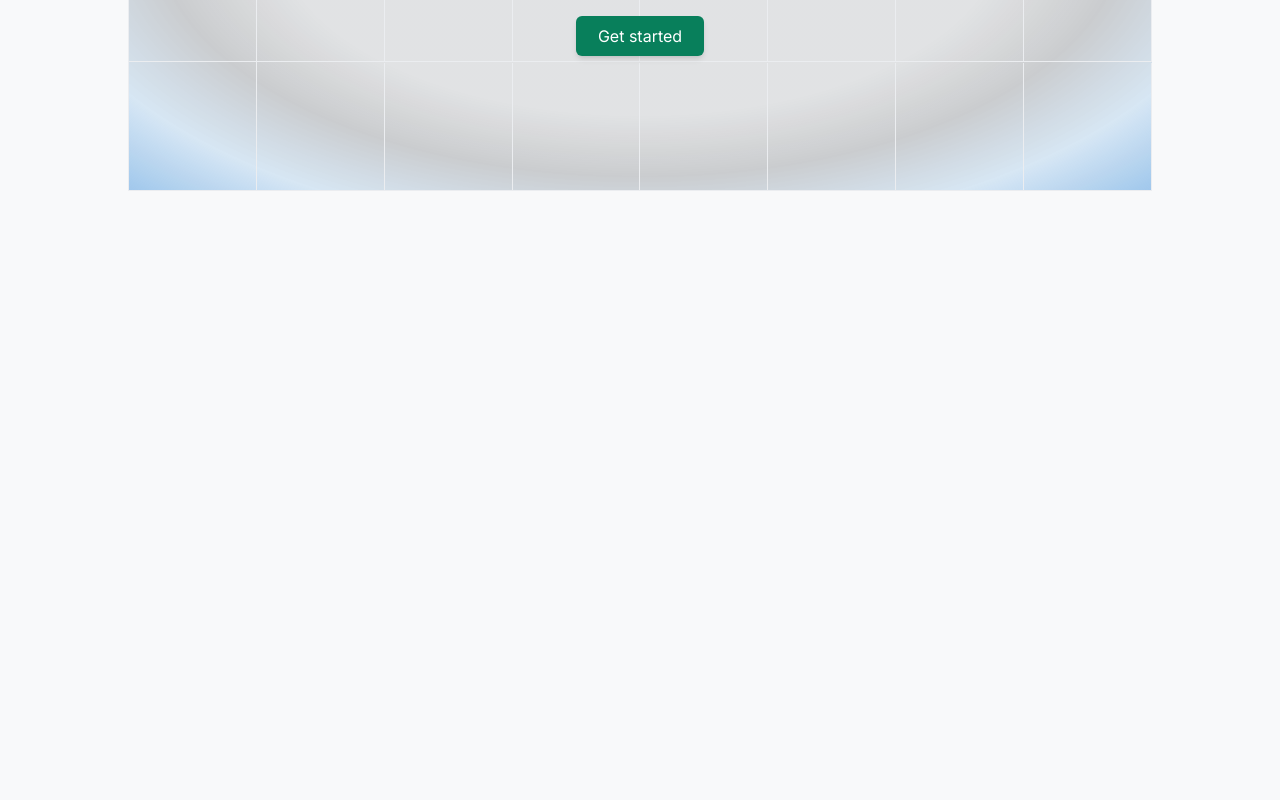
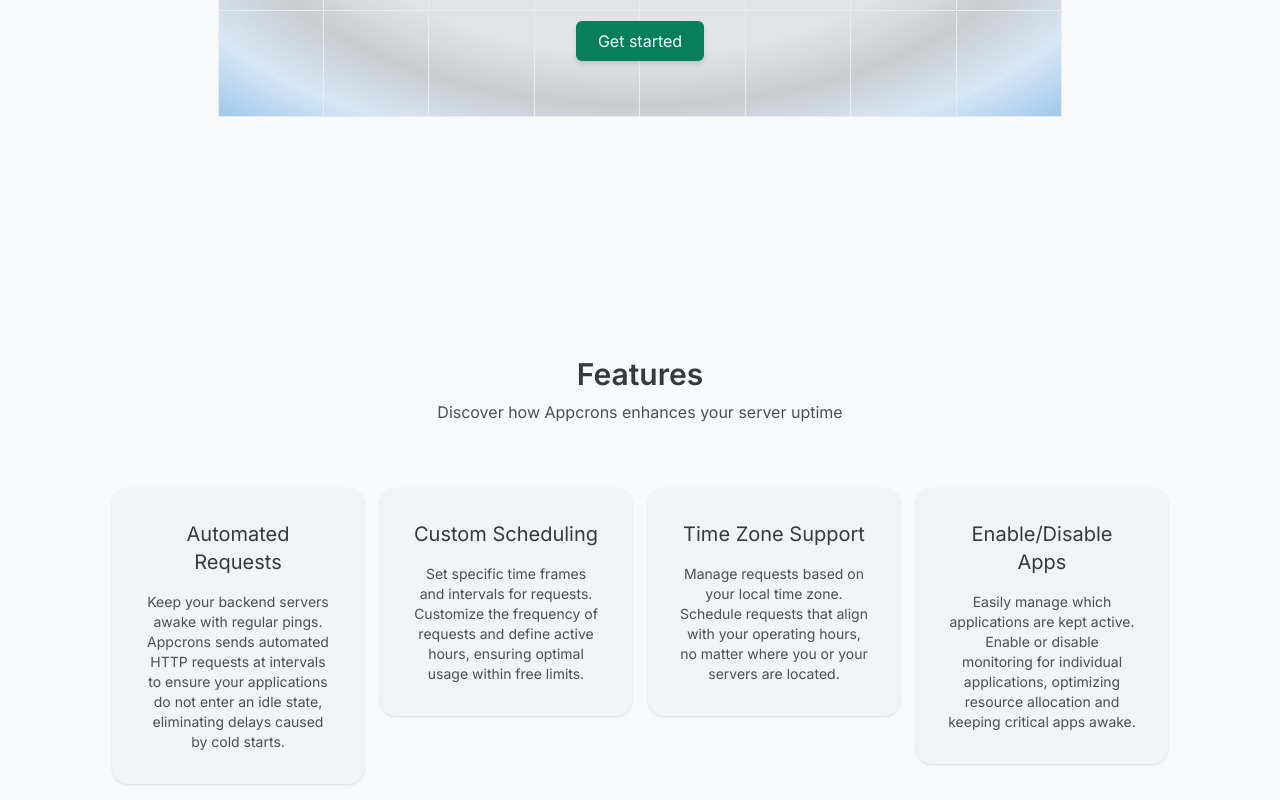
Before and after one commit to Tibz-Dankan/appcrons-web, a Next.js app: page / in a window 1280 px wide. Shown: the part 524-1324 px from the top of the page. Before the commit the page ends 800 px from the top, so only its background shows below. Built offline with nearby package versions, Linux system fonts and the light colour scheme; no server answers.

Commit message:
feat: add feature section on the home page

```diff
--- /dev/null
+++ b/src/app/home/features.tsx
@@ -0,0 +1,54 @@
+import React from "react";
+import { Card } from "@/app/shared/card";
+
+export const Features: React.FC = () => {
+  const features = [
+    {
+      title: "Automated Requests",
+      description:
+        "Keep your backend servers awake with regular pings. Appcrons sends automated HTTP requests at intervals to ensure your applications do not enter an idle state, eliminating delays caused by cold starts.",
+    },
+    {
+      title: "Custom Scheduling",
+      description:
+        "Set specific time frames and intervals for requests. Customize the frequency of requests and define active hours, ensuring optimal usage within free limits.",
+    },
+    {
+      title: "Time Zone Support",
+      description:
+        "Manage requests based on your local time zone. Schedule requests that align with your operating hours, no matter where you or your servers are located.",
+    },
+    {
+      title: "Enable/Disable Apps",
+      description:
+        "Easily manage which applications are kept active. Enable or disable monitoring for individual applications, optimizing resource allocation and keeping critical apps awake.",
+    },
+  ];
+
+  return (
+    <div className="w-full mt-16 space-y-16">
+      <div className="w-full text-center space-y-2">
+        <p className="text-3xl font-semibold">Features</p>
+        <p className="text-color-text-secondary text-base">
+          Discover how Appcrons enhances your server uptime
+        </p>
+      </div>
+      <div className="w-full flex items-start gap-4 ">
+        {features.map((feature, index) => (
+          <Card
+            key={index}
+            className="space-y-4 bg-color-bg-secondary
+             p-8 rounded-2xl"
+          >
+            <p className="text-xl text-color-text-primary text-center">
+              {feature.title}
+            </p>
+            <p className="text-center text-sm text-color-text-secondary">
+              {feature.description}
+            </p>
+          </Card>
+        ))}
+      </div>
+    </div>
+  );
+};
--- a/src/app/page.tsx
+++ b/src/app/page.tsx
@@ -2,10 +2,14 @@ import { Hero } from "@/app/home/hero";
 import Button from "@/app/shared/button";
 import Link from "next/link";
 import { NavBar } from "@/app/home/navbar";
+import { Features } from "@/app/home/features";
 
 export default function Home() {
   return (
-    <div className="overflow-x-hidden">
+    <div
+      className="w-full h-auto space-y-16 p-4 px-4
+       sm:px-16 lg:px-28"
+    >
       <Hero>
         <div className="w-full h-full flex flex-col items-center justify-center">
           <NavBar />
@@ -37,6 +41,7 @@ export default function Home() {
           </div>
         </div>
       </Hero>
+      <Features />
     </div>
   );
 }
--- /dev/null
+++ b/src/app/shared/card.tsx
@@ -0,0 +1,20 @@
+import React, { ReactNode } from "react";
+import { twMerge } from "tailwind-merge";
+
+interface CardProps extends React.HTMLAttributes<HTMLDivElement> {
+  className?: string;
+  children: ReactNode;
+}
+
+export const Card: React.FC<CardProps> = (props) => {
+  return (
+    <div
+      className={twMerge(
+        "w-full h-auto rounded-md p-4 bg-color-bg-secondary shadow",
+        props.className
+      )}
+    >
+      {props.children}
+    </div>
+  );
+};
```
